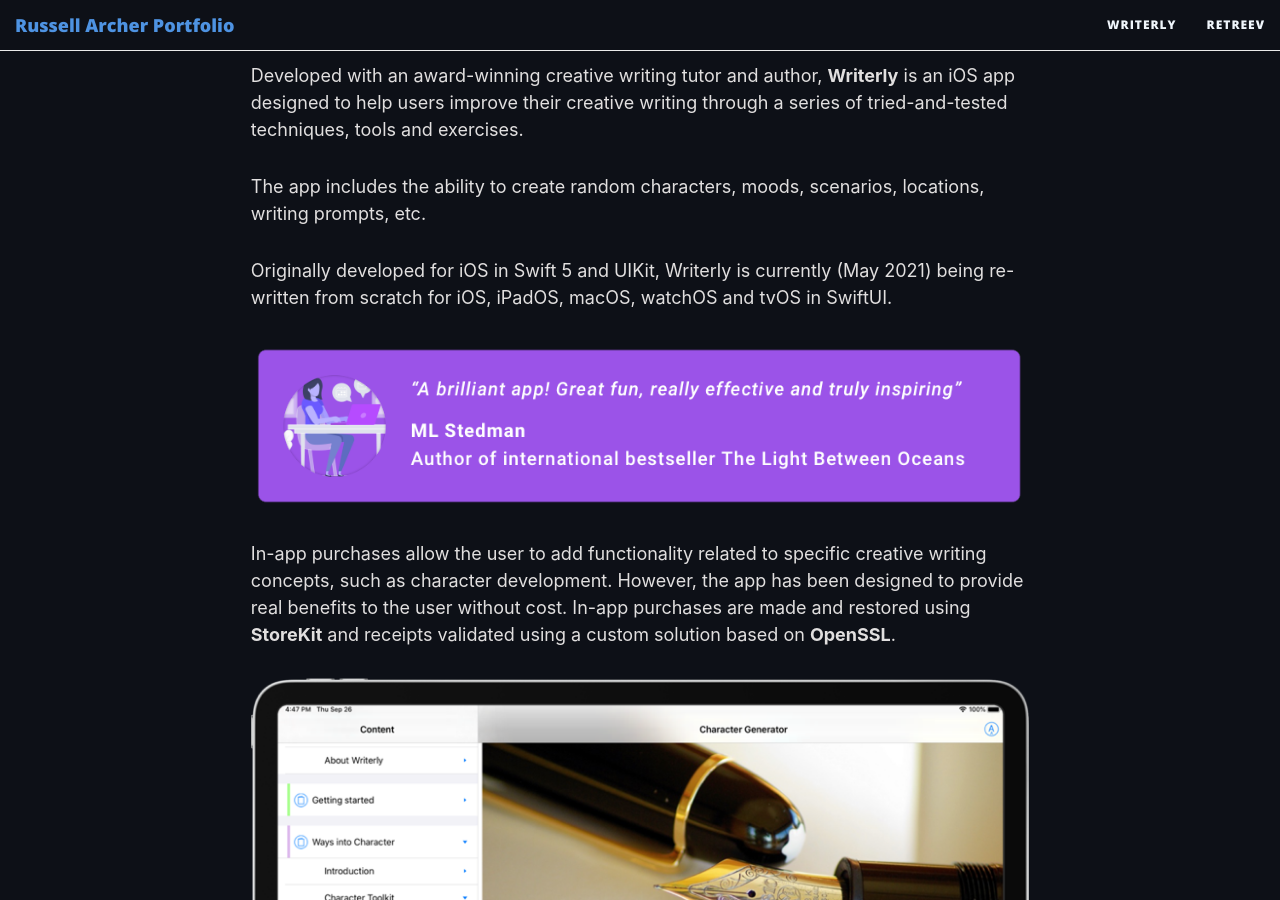
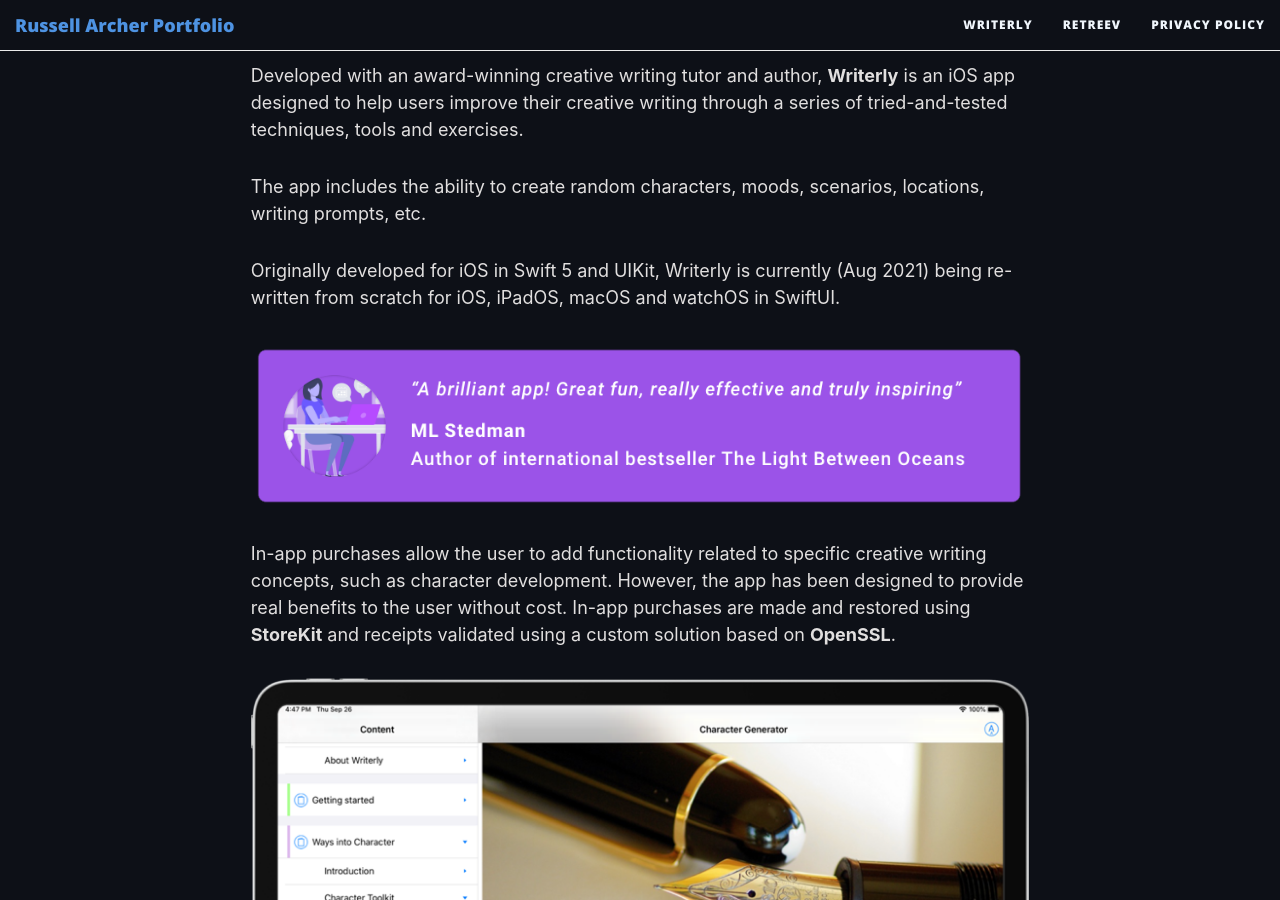
Before and after one commit to russell-archer/russell-archer.github.io, a Jekyll site: the page built from index.md, in a window 1280 px wide and 900 px high, scrolled down 1550 px. Built offline with Jekyll 4.4.1, drawn with Linux system fonts in a browser that asks for light colours; nearby versions of some CDN libraries.

Commit message:
Updated privacy policy
Signed-off-by: Russell Archer <russell.archer@mac.com>

```diff
--- a/_config.yml
+++ b/_config.yml
@@ -22,6 +22,7 @@
 navbar-links:
     Writerly: "https://russell-archer.github.io/Writerly/"
     Retreev: "https://russell-archer.github.io/Retreev/"
+    Privacy Policy: "https://russell-archer.github.io/privacy.md"
 
 # Image to show in the navigation bar - image must be a square (width = height)
 # Remove this parameter if you don't want an image in the navbar
--- a/index.md
+++ b/index.md
@@ -72,8 +72,8 @@
 
 The app includes the ability to create random characters, moods, scenarios, locations, writing prompts, etc.
 
-Originally developed for iOS in Swift 5 and UIKit, Writerly is currently (May 2021) being re-written from scratch for
-iOS, iPadOS, macOS, watchOS and tvOS in SwiftUI.
+Originally developed for iOS in Swift 5 and UIKit, Writerly is currently (Aug 2021) being re-written from scratch for
+iOS, iPadOS, macOS and watchOS in SwiftUI.
 
 <p align="center">
     <a href="https://russell-archer.github.io/Writerly/">
```
Also changed, not shown: privacy.md (added, +28 -0 lines).
